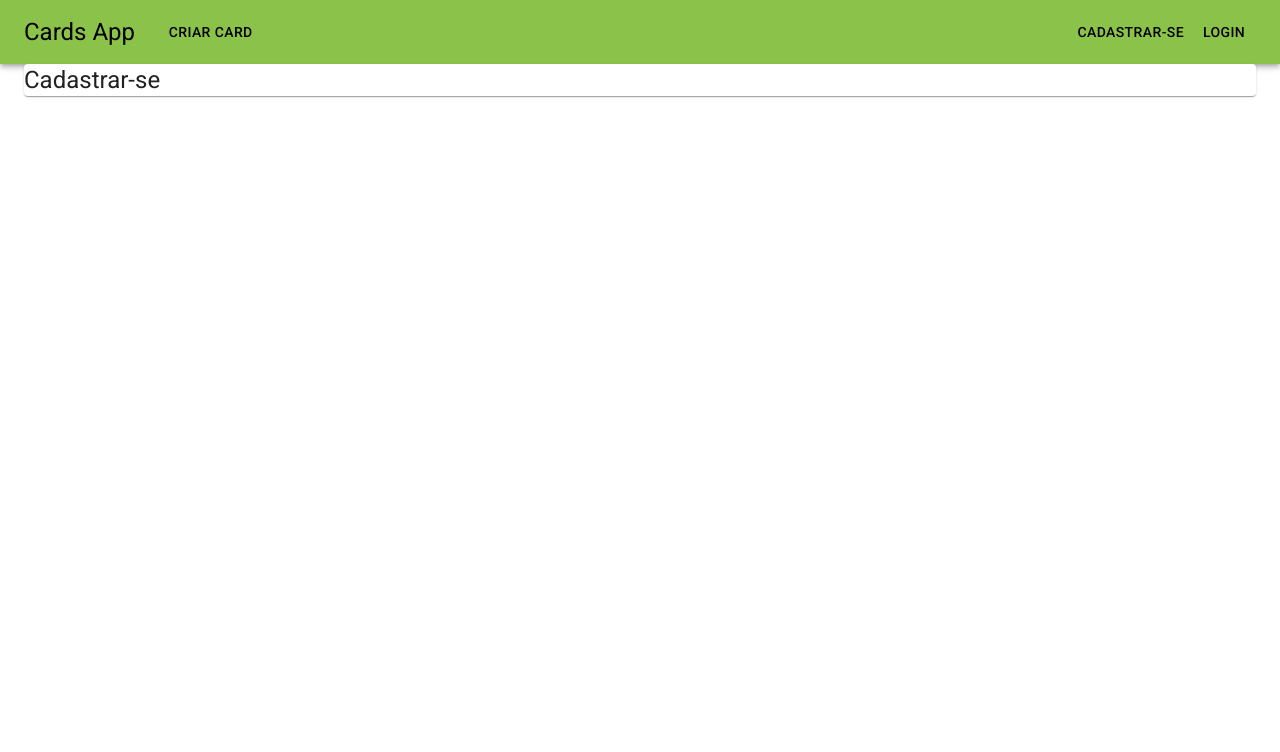
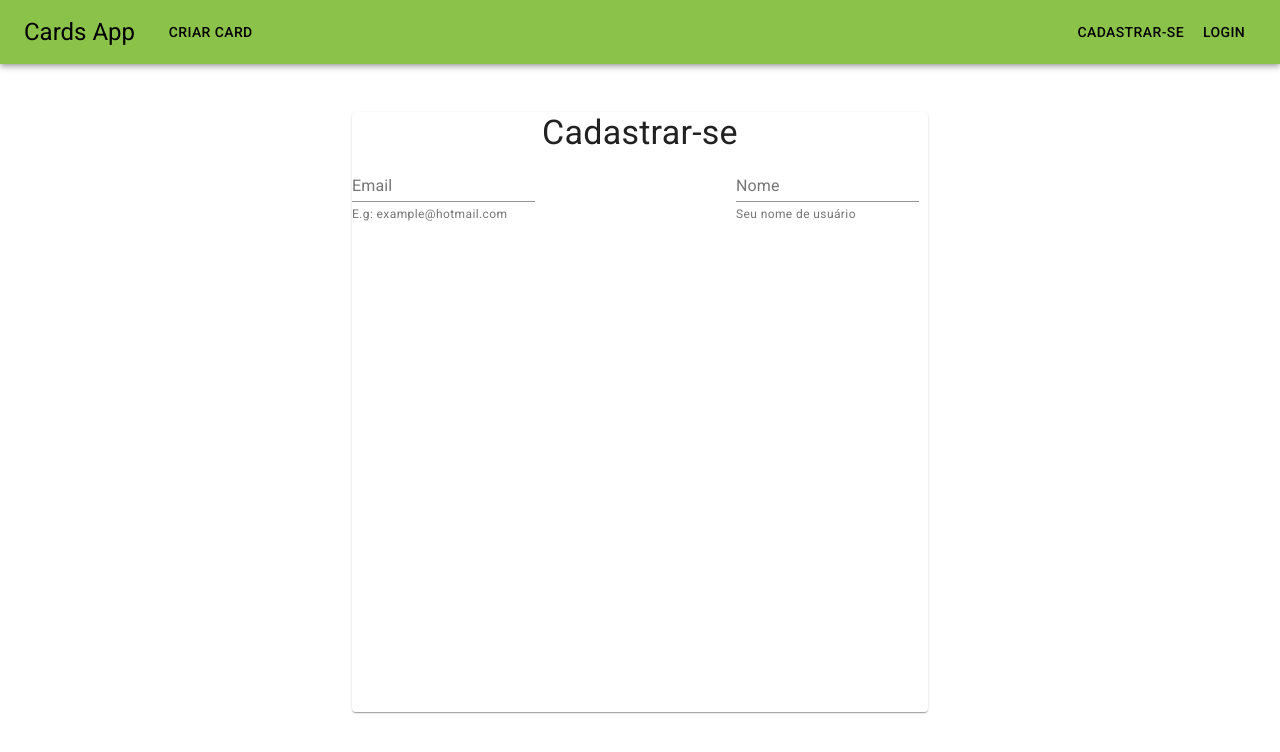
Before and after one commit to lamecksilva/cards-app, a React app in the folder client/: page /register in a window 1280 px wide. Shown: the top 752 px of the page. Built offline with nearby package versions, Linux system fonts and the light colour scheme.

Commit message:
[feature] Adiciona arquivos de estilos

```diff
--- a/client/src/containers/Register/index.jsx
+++ b/client/src/containers/Register/index.jsx
@@ -1,6 +1,15 @@
 import React, { Component } from 'react';
 import { withStyles } from '@material-ui/styles';
-import { Container, Typography, Paper } from '@material-ui/core';
+import {
+  Container,
+  Typography,
+  Paper,
+  FormControl,
+  InputLabel,
+  Input,
+  FormHelperText,
+  Grid,
+} from '@material-ui/core';
 
 import styles from './styles';
 
@@ -10,9 +19,25 @@ class Register extends Component {
     return (
       <Container>
         <Paper className={classes.root}>
-          <Typography variant="h5" component="h3">
+          <Typography variant="h4" component="h5" className={classes.title}>
             Cadastrar-se
           </Typography>
+
+          <Grid container>
+            <Grid item xs={12} sm={8}>
+              <FormControl>
+                <InputLabel>Email</InputLabel>
+                <Input />
+                <FormHelperText>E.g: example@hotmail.com</FormHelperText>
+              </FormControl>
+            </Grid>
+
+            <FormControl>
+              <InputLabel>Nome</InputLabel>
+              <Input />
+              <FormHelperText>Seu nome de usuário</FormHelperText>
+            </FormControl>
+          </Grid>
         </Paper>
       </Container>
     );
--- a/client/src/containers/Register/styles.js
+++ b/client/src/containers/Register/styles.js
@@ -1,5 +1,12 @@
-import { makeStyles } from '@material-ui/styles';
-
-const styles = makeStyles(theme => ({}));
+const styles = theme => ({
+  root: {
+    width: '45vw',
+    margin: '6vh auto',
+    height: '75vh',
+  },
+  title: {
+    textAlign: 'center',
+  },
+});
 
 export default styles;
--- a/client/src/utils/theme.js
+++ b/client/src/utils/theme.js
@@ -10,7 +10,7 @@ const theme = createMuiTheme({
     },
     secondary: {
       main: '#00bcd4',
-      light: '#008ba3',
+      light: '#62eeff',
       dark: '#008ba3',
       contrastText: '#000000',
     },
```
Also changed, not shown: client/src/containers/Register/reducer.js (added), client/src/containers/Register/register.js (deleted).
